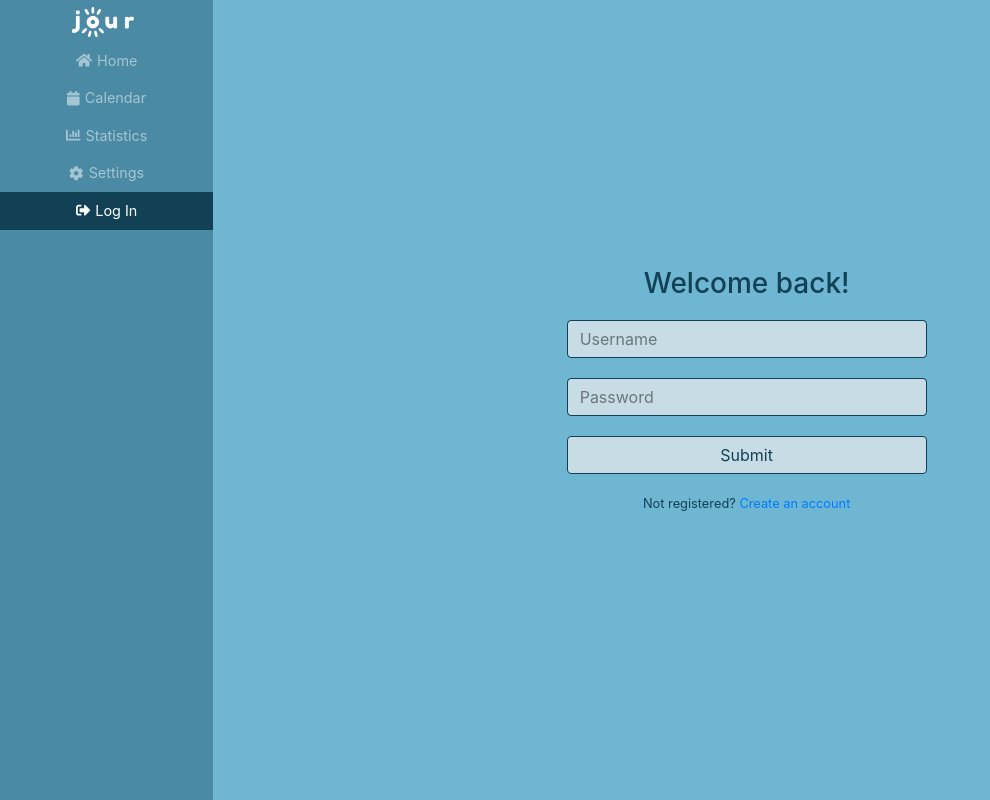
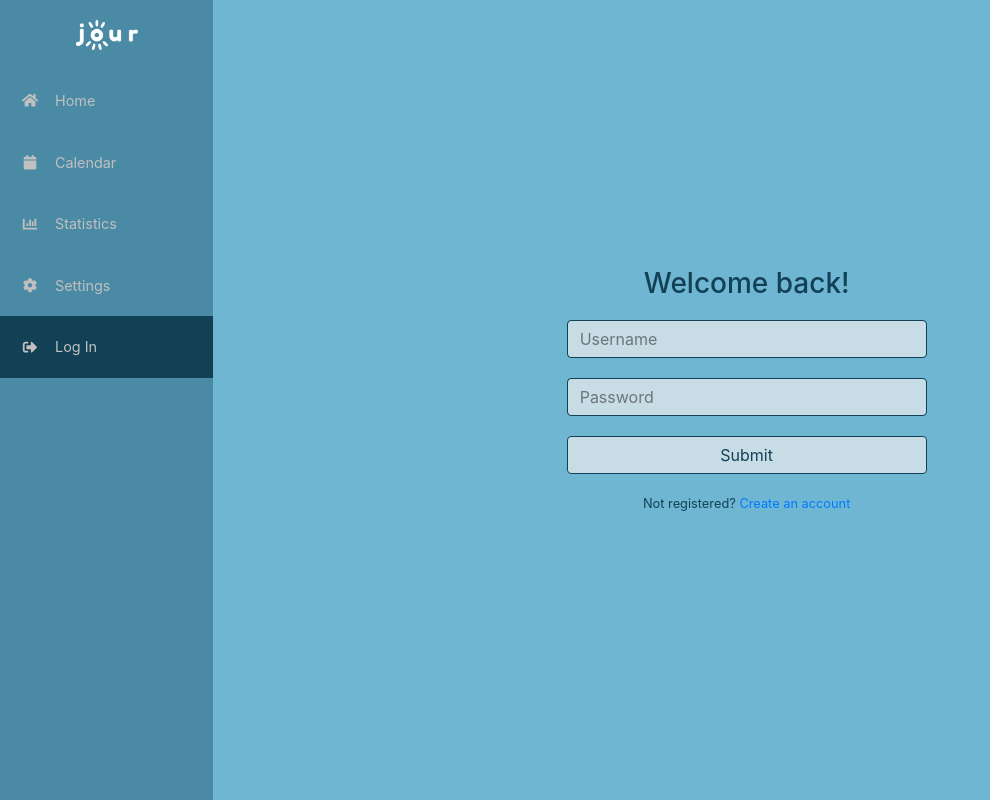
Before and after one commit to nwongsavit/jour, a React (Create React App) app in the folder jour-www/: page /login in a window 1280 px wide. Shown: the whole page, without its empty margins (0-990 px from the left). Built offline with nearby package versions, Linux system fonts and the light colour scheme; no server answers.

Commit message:
updated classes

```diff
--- a/jour-www/src/components/NavBar/NavBar.css
+++ b/jour-www/src/components/NavBar/NavBar.css
@@ -6,38 +6,6 @@
 
 nav {
 	padding: 0px !important;
-}
-
-.nav-item {
-	padding: 20px !important;
-	width: 100%;
-	text-align: left;
-	cursor: pointer;
-}
-
-@media (min-width: 768px) {
-	#logo {
-		padding: 20px;
-	}
-
-	.icon {
-		margin-right: 10px;
-		width: 20px !important;
-	}
-}
-
-@media (max-width: 767px) {
-	.nav-item {
-		text-align: center;
-	}
-
-	.icon {
-		font-size: 1.2em;
-	}
-}
-
-.active {
-	background-color: #124155;
 }
 
 .navFlex {
@@ -49,10 +17,3 @@
 .navFlex > * {
 	flex: 1 100%;
   }
-
-#logo {
-	height: 100%;
-	text-align: center;
-	align-self: center;
-	width: 100%;
-}
--- a/jour-www/src/components/NavBar/NavBar.js
+++ b/jour-www/src/components/NavBar/NavBar.js
@@ -37,9 +37,9 @@
     }
     return (
       <div className={`${navClasses} NavBar`}>
-        <nav className="navbar navbar-expand navbar-dark">
+        <nav className="navbar navbar-expand">
           <div className="navbar-collapse">
-            <ul className="flex-md-column navbar-nav w-100 test">
+            <ul className="flex-md-column navbar-nav w-100 navFlex">
               <NavBrand name="Jour" icon={bg} to="/home" />
               <NavItem name="Home" icon="home" to="/home" />
               <NavItem name="Calendar" icon="calendar" to="/calendar" />
--- a/jour-www/src/components/NavBar/NavBrand/NavBrand.css
+++ b/jour-www/src/components/NavBar/NavBrand/NavBrand.css
@@ -1,9 +1,11 @@
-.NavBrand.navbar-brand .navIcon {
-  color: lightgray;
+.NavBrand {
+  text-align: center;
+  width: 100%;
+  align-self: center;
 }
 
-.NavBrand.navbar-brand img {
-  padding-left: 8px;
-  font-weight: bold;
-  color: lightgray;
+@media (min-width: 768px) {
+	.NavBrand {
+		padding: 20px;
+	}
 }
--- a/jour-www/src/components/NavBar/NavBrand/NavBrand.js
+++ b/jour-www/src/components/NavBar/NavBrand/NavBrand.js
@@ -8,7 +8,7 @@
     const { icon, to } = this.props;
 
     return (
-      <Link className="NavBrand navbar-brand" to={to}>
+      <Link className="NavBrand" to={to}>
         <img height="30em" src={icon} alt="Jour" />
       </Link>
     );
--- a/jour-www/src/components/NavBar/NavItem/NavItem.css
+++ b/jour-www/src/components/NavBar/NavItem/NavItem.css
@@ -1,16 +1,42 @@
-.NavItem.nav-link span {
+span {
   padding-left: 5px;
 }
 
-.NavItem.nav-link:link {
+.nav-link:link {
   color: silver;
   text-decoration: none;
 }
 
-.NavItem.nav-link:hover {
-  color: gray;
+.nav-link:hover {
+  color: white;
 }
 
-.NavItem.nav-link.active {
+.active {
   color: gray;
+  background-color: #124155;
 }
+
+.NavItem {
+	padding: 20px !important;
+	width: 100%;
+	text-align: left;
+  cursor: pointer;
+  color: white;
+}
+
+@media (min-width: 768px) {
+	.navIcon {
+		margin-right: 10px;
+		width: 20px !important;
+	}
+}
+
+@media (max-width: 767px) {
+	.NavItem {
+		text-align: center;
+	}
+
+	.navIcon {
+		font-size: 1.2em;
+	}
+}
--- a/jour-www/src/components/NavBar/NavItem/NavItem.js
+++ b/jour-www/src/components/NavBar/NavItem/NavItem.js
@@ -9,7 +9,7 @@
     const { name, icon, to } = this.props;
 
     return (
-      <NavLink className="NavItem nav-link" activeClassName="NavItem nav-link active" to={to}>
+      <NavLink className="NavItem nav-link" activeClassName="active" to={to}>
         <FontAwesomeIcon className="navIcon" icon={icon} />
         <span className="d-none d-md-inline">{name}</span>
       </NavLink>
```
Also changed, not shown: jour-www/src/components/App/App.css (+2 -5 lines).
